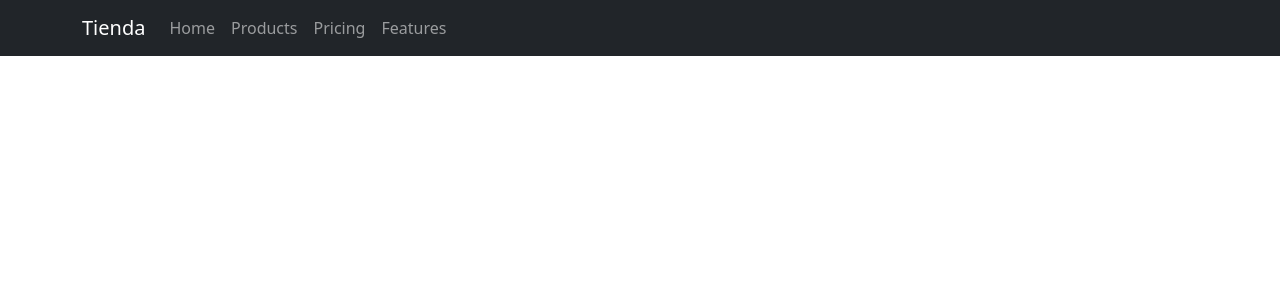
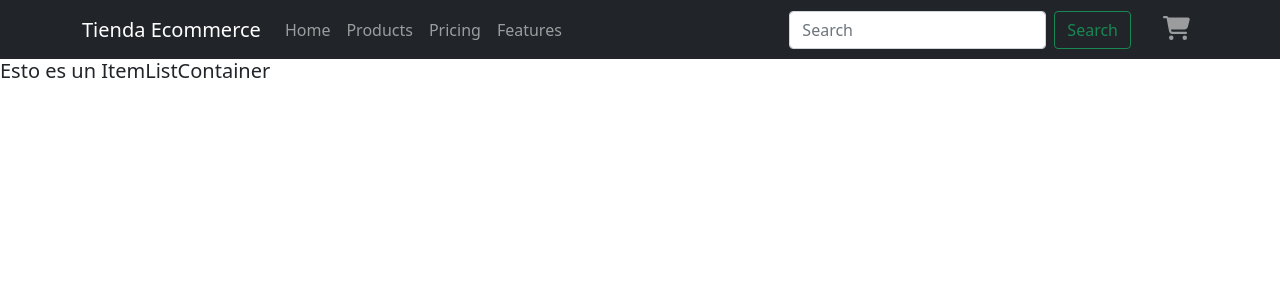
Before and after one commit to DamianLammenda/tienda-ecommerce, a React (Create React App) app: page / in a window 1280 px wide. Shown: the top 300 px of the page. Built offline with nearby package versions, Linux system fonts and the light colour scheme.

Commit message:
Agregando ItemListContainer y CartWidget

```diff
--- a/package.json
+++ b/package.json
@@ -3,6 +3,11 @@
   "version": "0.1.0",
   "private": true,
   "dependencies": {
+    "@fortawesome/fontawesome-free": "^6.1.1",
+    "@fortawesome/fontawesome-svg-core": "^6.1.1",
+    "@fortawesome/free-regular-svg-icons": "^6.1.1",
+    "@fortawesome/free-solid-svg-icons": "^6.1.1",
+    "@fortawesome/react-fontawesome": "^0.2.0",
     "@testing-library/jest-dom": "^5.16.4",
     "@testing-library/react": "^13.3.0",
     "@testing-library/user-event": "^13.5.0",
--- a/src/App.js
+++ b/src/App.js
@@ -1,12 +1,12 @@
 import './App.css';
-import 'bootstrap/dist/css/bootstrap.min.css';
 import NavBar from './components/NavBar';
-
+import ItemListContainer from './components/ItemListContainer';
 
 function App() {
   return (
     <div>
     <NavBar />
+    <ItemListContainer />
     </div>
   );
 }
--- /dev/null
+++ b/src/components/CartWidget.jsx
@@ -0,0 +1,12 @@
+import { FontAwesomeIcon } from "@fortawesome/react-fontawesome";
+import { faCartShopping } from "@fortawesome/free-solid-svg-icons";
+
+const CardWidget = () => {
+  return (
+    <>
+      <FontAwesomeIcon icon={faCartShopping} style={{ fontSize: "1.5rem" }} />
+    </>
+  );
+};
+
+export default CardWidget;
--- /dev/null
+++ b/src/components/ItemListContainer.jsx
@@ -0,0 +1,9 @@
+const ItemListContainer = () => {
+  return (
+    <>
+      <h5>Esto es un ItemListContainer</h5>
+    </>
+  );
+};
+
+export default ItemListContainer;
--- a/src/components/NavBar.jsx
+++ b/src/components/NavBar.jsx
@@ -5,12 +5,17 @@ import {
   NavLink,
   NavItem,
   NavDropdown,
+  FormControl,
+  Button,
+  Form,
 } from "react-bootstrap";
+import CardWidget from "./CartWidget";
+
 const NavBar = () => {
   return (
     <Navbar collapseOnSelect expand="lg" bg="dark" variant="dark">
       <Container>
-        <Navbar.Brand href="#home">Tienda</Navbar.Brand>
+        <Navbar.Brand href="#home">Tienda Ecommerce</Navbar.Brand>
         <Navbar.Toggle aria-controls="responsive-navbar-nav" />
         <Navbar.Collapse id="responsive-navbar-nav">
           <Nav className="me-auto">
@@ -19,6 +24,22 @@ const NavBar = () => {
             <Nav.Link href="#pricing">Pricing</Nav.Link>
             <Nav.Link href="#features">Features</Nav.Link>
           </Nav>
+          <Form className="d-flex">
+            <FormControl
+              type="search"
+              placeholder="Search"
+              className="me-2"
+              aria-label="Search"
+            />
+            <Button className="me-4" variant="outline-success">
+              Search
+            </Button>
+          </Form>
+          <Nav className="d-flex">
+            <Nav.Link href="#features">
+              <CardWidget />
+            </Nav.Link>
+          </Nav>
         </Navbar.Collapse>
       </Container>
     </Navbar>
```
Also changed, not shown: 1 other file (tests, documents, lock files or other folders).
